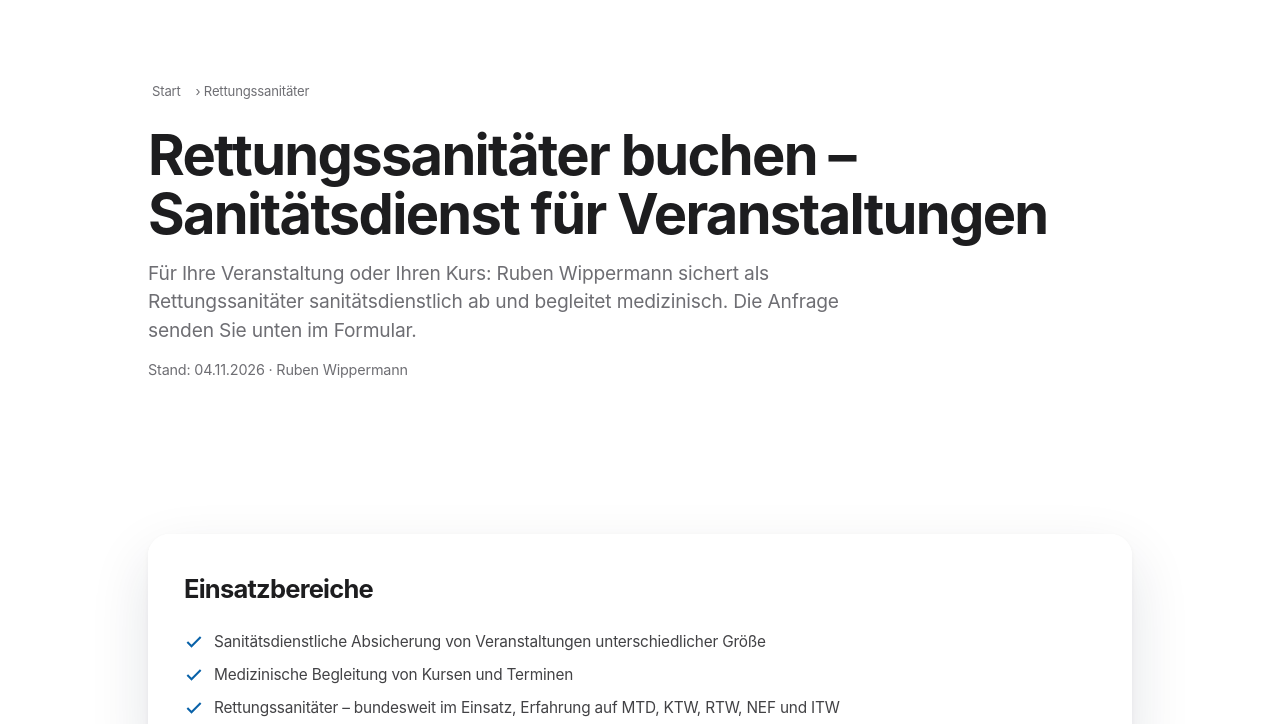
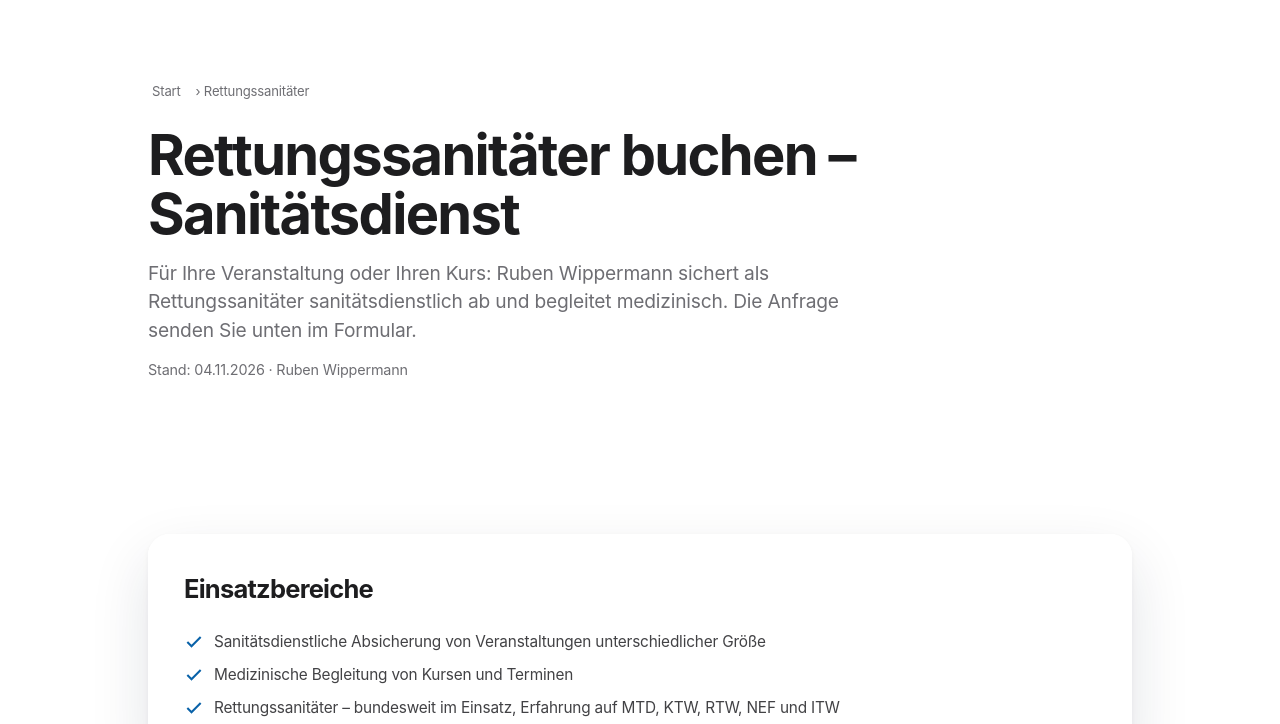
Before and after one commit to RubenWippermann/Ruben-Wippermann, a plain HTML site: page rettungssanitaeter.html in a window 1280 px wide. Shown: the part 76-800 px from the top of the page. Drawn offline with Linux system fonts and the light colour scheme; no server answers.

Commit message:
RW: H1 Rettungssanitaeter gekuerzt auf 'Rettungssanitaeter buchen – Sanitaetsdienst' (4 Zeilen am Handy waren zu lang)
Co-Authored-By: Claude Sonnet 5.5 <noreply@anthropic.com>

```diff
--- a/rettungssanitaeter.html
+++ b/rettungssanitaeter.html
@@ -49,7 +49,7 @@
 <main id="main-content">
 <section class="subhero"><div class="container">
   <div class="subhero__crumb"><a href="/">Start</a> › Rettungssanitäter</div>
-  <h1>Rettungssanitäter buchen – Sanitätsdienst für Veranstaltungen</h1>
+  <h1>Rettungssanitäter buchen – Sanitätsdienst</h1>
   <p>Für Ihre Veranstaltung oder Ihren Kurs: Ruben Wippermann sichert als Rettungssanitäter sanitätsdienstlich ab und begleitet medizinisch. Die Anfrage senden Sie unten im Formular.</p>
   <p class="subhero__stand">Stand: <time datetime="2026-11-04">04.11.2026</time> · Ruben Wippermann</p>
 </div></section>
```
